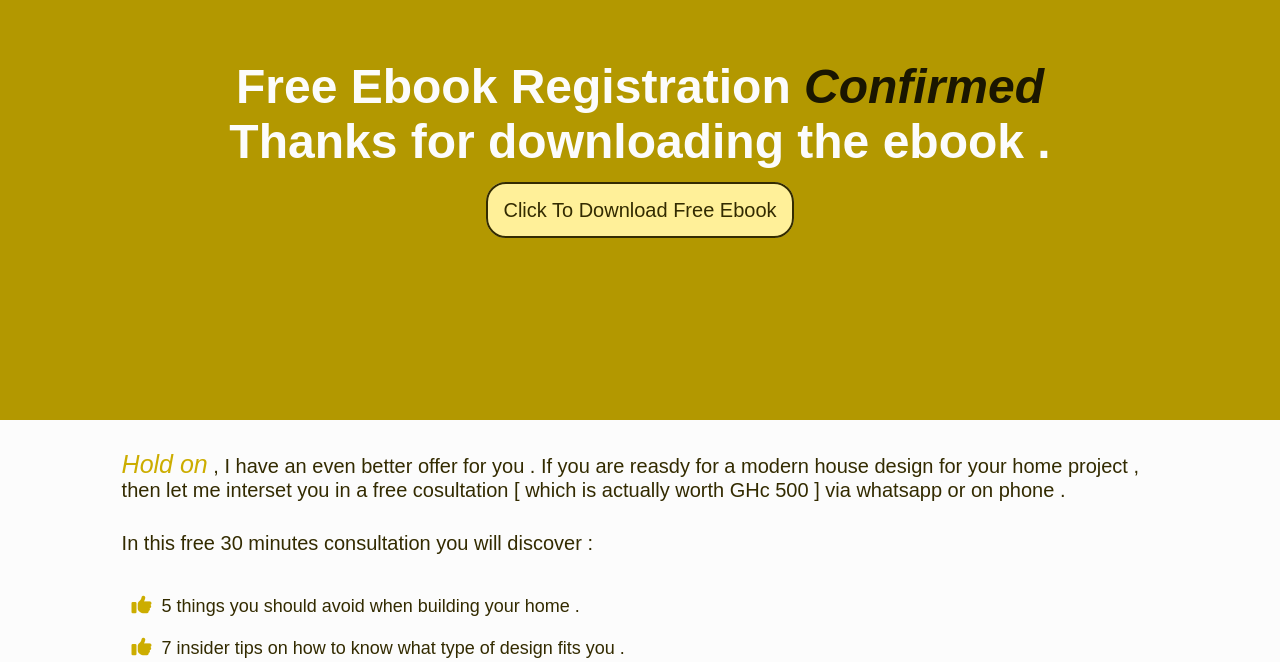
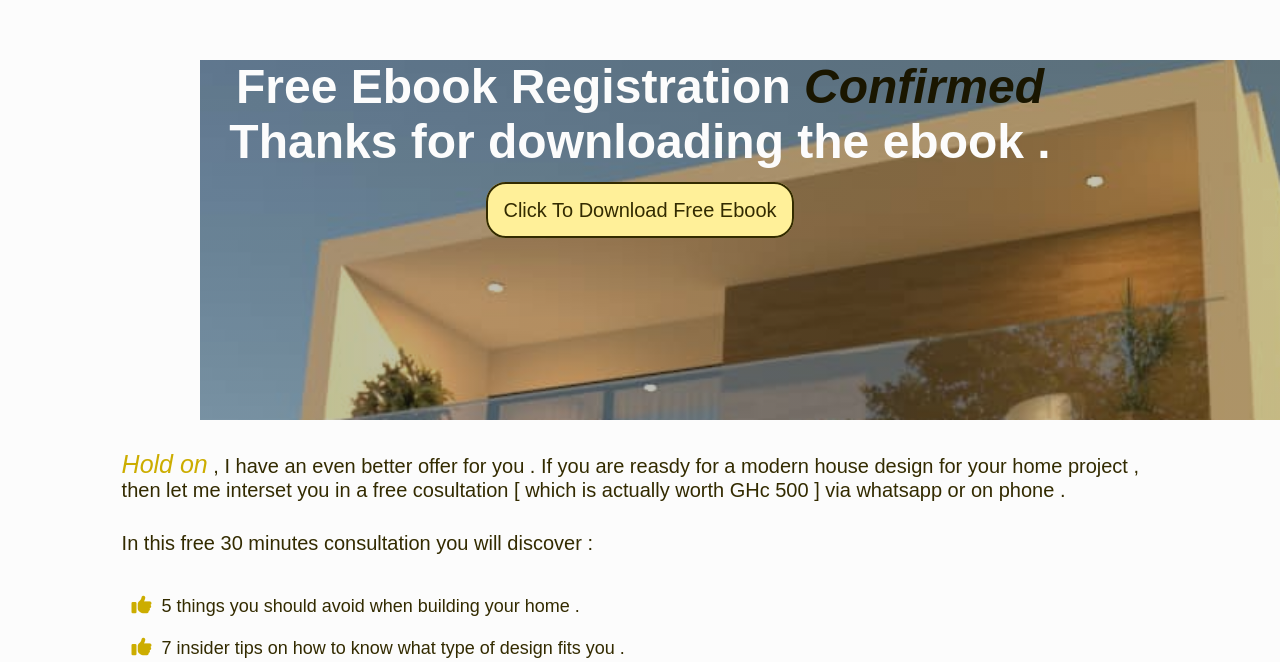
Before and after one commit to kirsch-edmond/arch, a plain HTML site: page thankyou.html in a window 1280 px wide. Shown: the part 140-802 px from the top of the page. Drawn offline with Linux system fonts and the light colour scheme.

Commit message:
Update style.css

```diff
--- a/style.css
+++ b/style.css
@@ -238,12 +238,16 @@ div.tips ul p{
 /* ==================== THANK YOU PAGE STYLING ==================== */
 
 .home-header{
+    background: linear-gradient(90deg, rgba(48, 47, 43, 0.3), rgba(68, 58, 1, 0.3)),url(bg-image.jpeg);
+    background-repeat: no-repeat;
+    background-size: cover;
+    background-position-x: 200px;
+    background-position-y: 200px;
     display: flex;
     justify-content: center;
     align-items: center;
     height: 70vh;
     width: 100%;
-    background: var(--bg-color-header);
 }
 
 .nav-txt{
```
